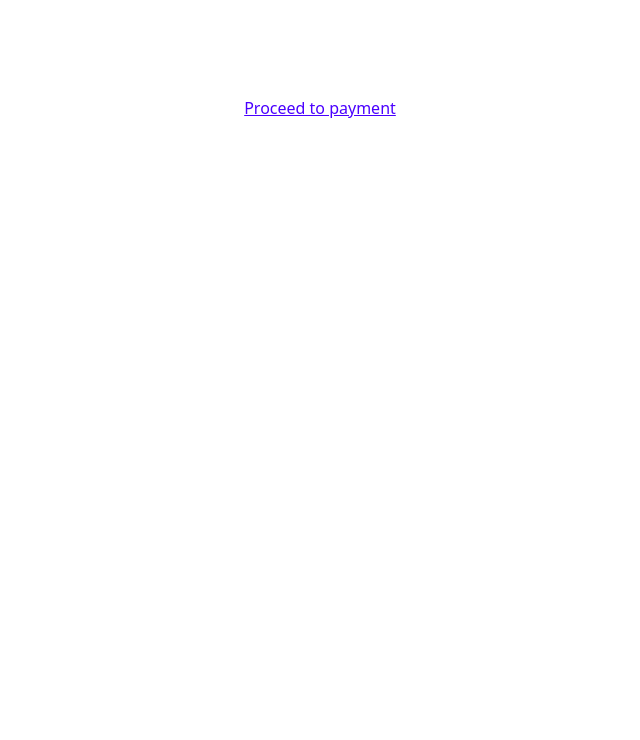
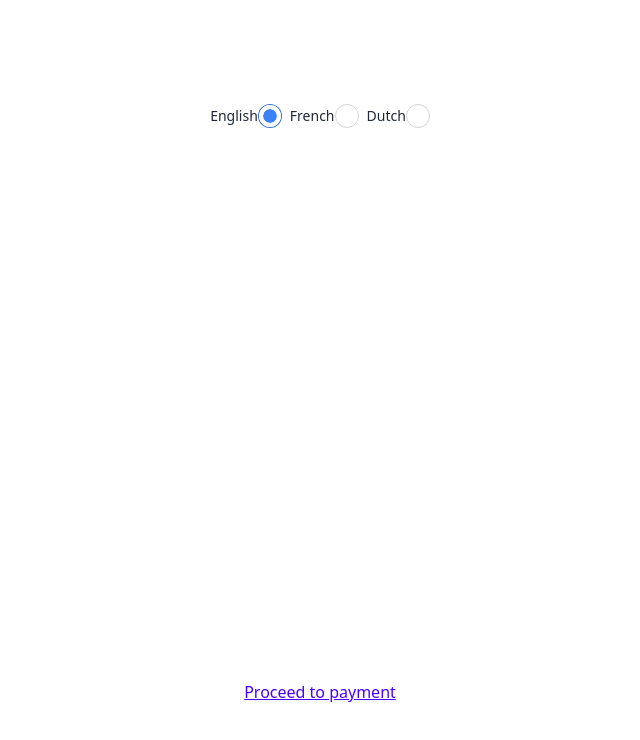
Before and after one commit to dmytro-anikin-cko/flow-demo-react, a Next.js app: page / in a window 1280 px wide. Shown: the top 740 px of the page, without its empty margins (320-960 px from the left). Built offline with nearby package versions, Linux system fonts and the light colour scheme.

Commit message:
Save progress

```diff
--- a/src/app/(post-payment)/payment-failure/page.js
+++ b/src/app/(post-payment)/payment-failure/page.js
@@ -4,7 +4,7 @@ export default function PaymentFailure(){
     return (
         <div>
             <p>Payment Failure!❌</p>
-            <Link href={"/"}>Home</Link>
+            <Link className="link link-primary" href={"/"}>Home</Link>
         </div>
     )
 }
--- a/src/app/(post-payment)/payment-success/page.js
+++ b/src/app/(post-payment)/payment-success/page.js
@@ -4,7 +4,7 @@ export default function PaymentSuccess(){
     return (
         <div>
             <p>Payment Success!🎉</p>
-            <Link href={"/"}>Home</Link>
+            <Link className="link link-primary" href={"/"}>Home</Link>
         </div>
     )
 }
--- a/src/app/api/payment-session/route.js
+++ b/src/app/api/payment-session/route.js
@@ -12,17 +12,18 @@ export async function POST(request, response) {
 
     let paymentRequest = {
       processing_channel_id: process.env.PROCESSING_CHANNEL_ID,
-      currency: "EUR",
-      amount: 1998,
+      currency: "EUR", // Necessary for iDeal and Sofort
+      amount: generateRandomAmount(),
       reference: `ORD-${generateRandomAmount()}`,
       customer: {
         name: "Test Name",
       },
       billing: {
         address: {
-          country: "DE",
+          country: "NL", // Necessary for iDeal
         },
       },
+      // locale: "en",
       success_url: `${process.env.NEXT_PUBLIC_BASE_URL}/payment-success`,
       failure_url: `${process.env.NEXT_PUBLIC_BASE_URL}/payment-failure`,
     };
--- a/src/app/page.js
+++ b/src/app/page.js
@@ -1,8 +1,43 @@
+"use client"
 import Link from "next/link";
+import { useState } from "react";
 
 export default function Home() {
+
+  const [language, setLanguage] = useState("en");
+
+  const handleLanguageChange = (event) => {
+    setLanguage(event.target.value);
+    // Store the selected language in local storage
+    localStorage.setItem("language", event.target.value);
+  };
+
   return (
     <main className="flex min-h-screen flex-col items-center justify-between p-24">
+      <div className="flex">
+        <div className="form-control">
+          <label className="label cursor-pointer">
+            <span className="label-text">English</span>
+            <input type="radio" name="radio-10" className="radio checked:bg-blue-500" defaultChecked checked={language === "en"}
+              onChange={handleLanguageChange} />
+          </label>
+        </div>
+        <div className="form-control">
+          <label className="label cursor-pointer">
+            <span className="label-text">French</span>
+            <input type="radio" name="radio-10" className="radio checked:bg-blue-500" defaultChecked checked={language === "fr"}
+              onChange={handleLanguageChange} />
+          </label>
+        </div>
+        <div className="form-control">
+          <label className="label cursor-pointer">
+            <span className="label-text">Dutch</span>
+            <input type="radio" name="radio-10" className="radio checked:bg-blue-500" defaultChecked checked={language === "nl"}
+              onChange={handleLanguageChange} />
+          </label>
+        </div>
+      </div>
+
       <div>
         <Link className="link link-primary" href={'/checkout'}>Proceed to payment</Link>
       </div>
--- a/src/components/Flow.js
+++ b/src/components/Flow.js
@@ -8,9 +8,18 @@ import { Router } from "next/router";
 export default function Flow() {
   const router = useRouter();
 
-  const paymentsRef = useRef(null); // Using ref to store the flowComponent instance
+  // const paymentsRef = useRef(null); // Using ref to store the flowComponent instance
   const [loading, setLoading] = useState(true); // State to track loading
   const [error, setError] = useState(null); // State to track errors
+
+  const [language, setLanguage] = useState("en");
+
+  useEffect(() => {
+    const storedLanguage = localStorage.getItem("language");
+    if (storedLanguage) {
+      setLanguage(storedLanguage);
+    }
+  }, []);
 
   async function initializePayment() {
     console.log("initializePayment called✅");
@@ -36,7 +45,7 @@ export default function Flow() {
         const cko = await loadCheckoutWebComponents({
           publicKey: "pk_sbox_ffrilzleqqiso6zphoa6dmpr7eo",
           environment: "sandbox",
-          locale: "de-DE",
+          locale: language,
           paymentSession,
         })
 
@@ -47,10 +56,10 @@ export default function Flow() {
         const flowComponent = cko.create("flow", {
           onReady: () => {
             console.log("onReady");
-            setLoading(false); // Set loading to false when ready
+            setLoading(false);
           },
           onPaymentCompleted: (component, paymentResponse) => {
-            // Handle payment success
+            // Redirect to success page
             router.push("/payment-success");
           },
           // onChange: (component) => {
@@ -61,11 +70,13 @@ export default function Flow() {
           //   );
           // },
           onError: (component, error) => {
-            // Handle payment error
             console.error("Payment error:", error);
             setLoading(false);
+
+            setError("Payment error occurred");
+
+            // Redirect to failure page
             router.push("/payment-failure");
-            setError("Payment error occurred");
           },
         });
 
@@ -81,8 +92,8 @@ export default function Flow() {
         }
 
         console.log("Flow component:", flowComponent);
-        paymentsRef.current = flowComponent;
-        console.log("Ref:", paymentsRef.current);
+        // paymentsRef.current = flowComponent;
+        // console.log("Ref:", paymentsRef.current);
         flowComponent.mount("#payments");
       } catch (sdkError) {
         console.error("Error loading Checkout Web Components SDK:", sdkError);
@@ -101,26 +112,26 @@ export default function Flow() {
 
   useEffect(() => {
 
-    const handleRouteChange = () => {
-      if (paymentsRef.current) {
-        paymentsRef.current.unmount();
-        paymentsRef.current = null;
-      }
-    };
+    // const handleRouteChange = () => {
+    //   if (paymentsRef.current) {
+    //     paymentsRef.current.unmount();
+    //     paymentsRef.current = null;
+    //   }
+    // };
 
-    Router.events.on("routeChangeStart", handleRouteChange);
+    // Router.events.on("routeChangeStart", handleRouteChange);
 
     initializePayment();
 
-    return () => {
-      Router.events.off("routeChangeStart", handleRouteChange);
-      console.log("Before clean up:", paymentsRef.current);
-      if (paymentsRef.current) {
-        console.log("Running cleanup");
-        paymentsRef.current.unmount(); // Access and unmount the flowComponent instance
-        paymentsRef.current = null; // Reset the ref
-      }
-    };
+    // return () => {
+    //   // Router.events.off("routeChangeStart", handleRouteChange);
+    //   console.log("Before clean up:", paymentsRef.current);
+    //   if (paymentsRef.current) {
+    //     console.log("Running cleanup");
+    //     paymentsRef.current.unmount(); // Access and unmount the flowComponent instance
+    //     paymentsRef.current = null; // Reset the ref
+    //   }
+    // };
   }, [router]);
 
   return (
```
